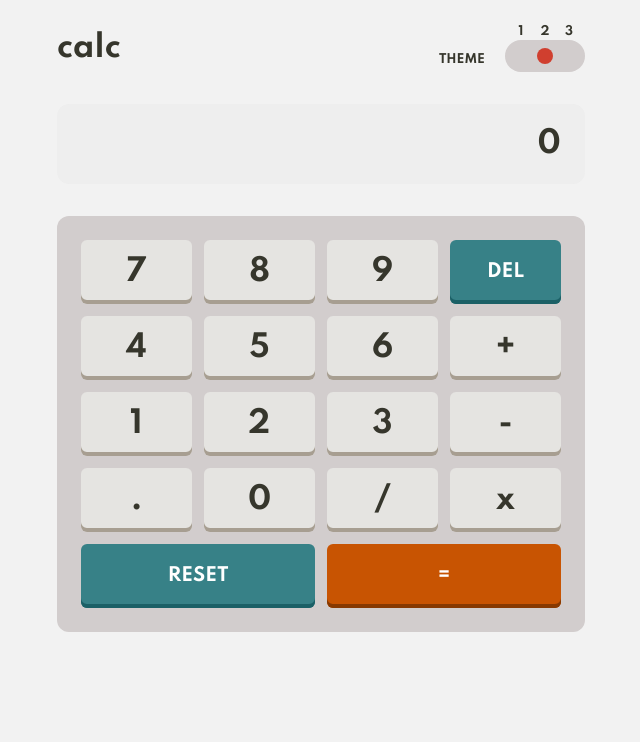
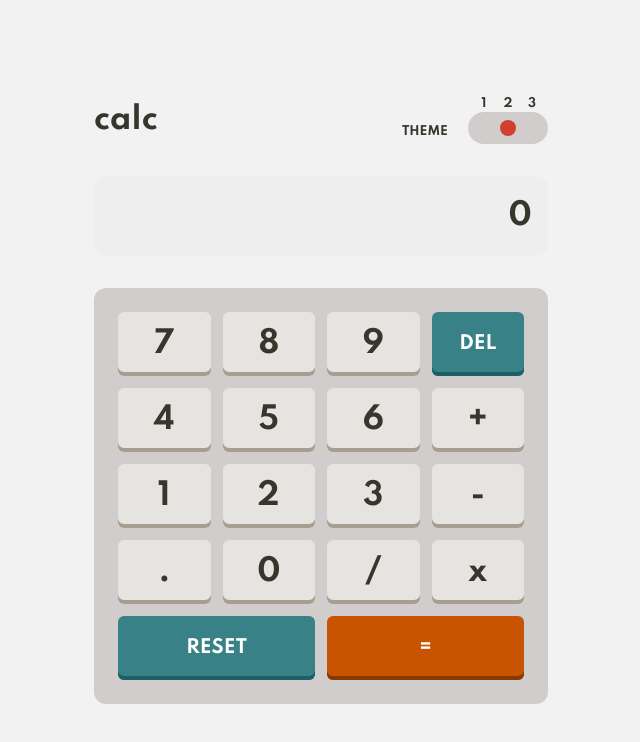
Before and after one commit to williamafil/fm-calculator-app, a React (Vite) app: page / in a window 1280 px wide. Shown: the top 742 px of the page, without its empty margins (319-959 px from the left). Built offline with nearby package versions, Linux system fonts and the light colour scheme.

Commit message:
vertical center calculator

```diff
--- a/src/App.jsx
+++ b/src/App.jsx
@@ -150,11 +150,15 @@ class App extends React.Component {
   render() {
     return (
       <div id="App">
-        <div className="container max-w-xl mx-auto p-6">
+        <div className="container max-w-xl mx-auto h-screen">
+          <div className="w-full h-full flex flex-col justify-center items-center">
+            <main>
               <header className="flex justify-between items-center">
                 <h1 className="text-3xl font-bold">calc</h1>
                 <div className="flex items-end">
-              <h2 className="uppercase text-xs font-bold mb-1 mr-5">Theme</h2>
+                  <h2 className="uppercase text-xs font-bold mb-1 mr-5">
+                    Theme
+                  </h2>
                   <SwitchGroup
                     label="Theme Switch"
                     className="w-20"
@@ -184,12 +188,12 @@ class App extends React.Component {
                   </SwitchGroup>
                 </div>
               </header>
-          <main>
+
               <form>
-              <fieldset className="result w-full rounded-xl mt-8 h-20 p-6 flex items-center justify-end">
+                <fieldset className="result w-full rounded-xl mt-8 h-20 flex items-center justify-end">
                   <input
                     type="number"
-                  className="w-full h-20 text-3xl font-bold text-right outline-none bg-transparent"
+                    className="w-full h-20 text-3xl font-bold text-right outline-none bg-transparent pr-4"
                     step="any"
                     onChange={this.onChangeNumber}
                     value={this.state.input}
@@ -345,6 +349,7 @@ class App extends React.Component {
             </main>
           </div>
         </div>
+      </div>
     );
   }
 }
```
Lines whose indentation alone changed are shown as unchanged.
